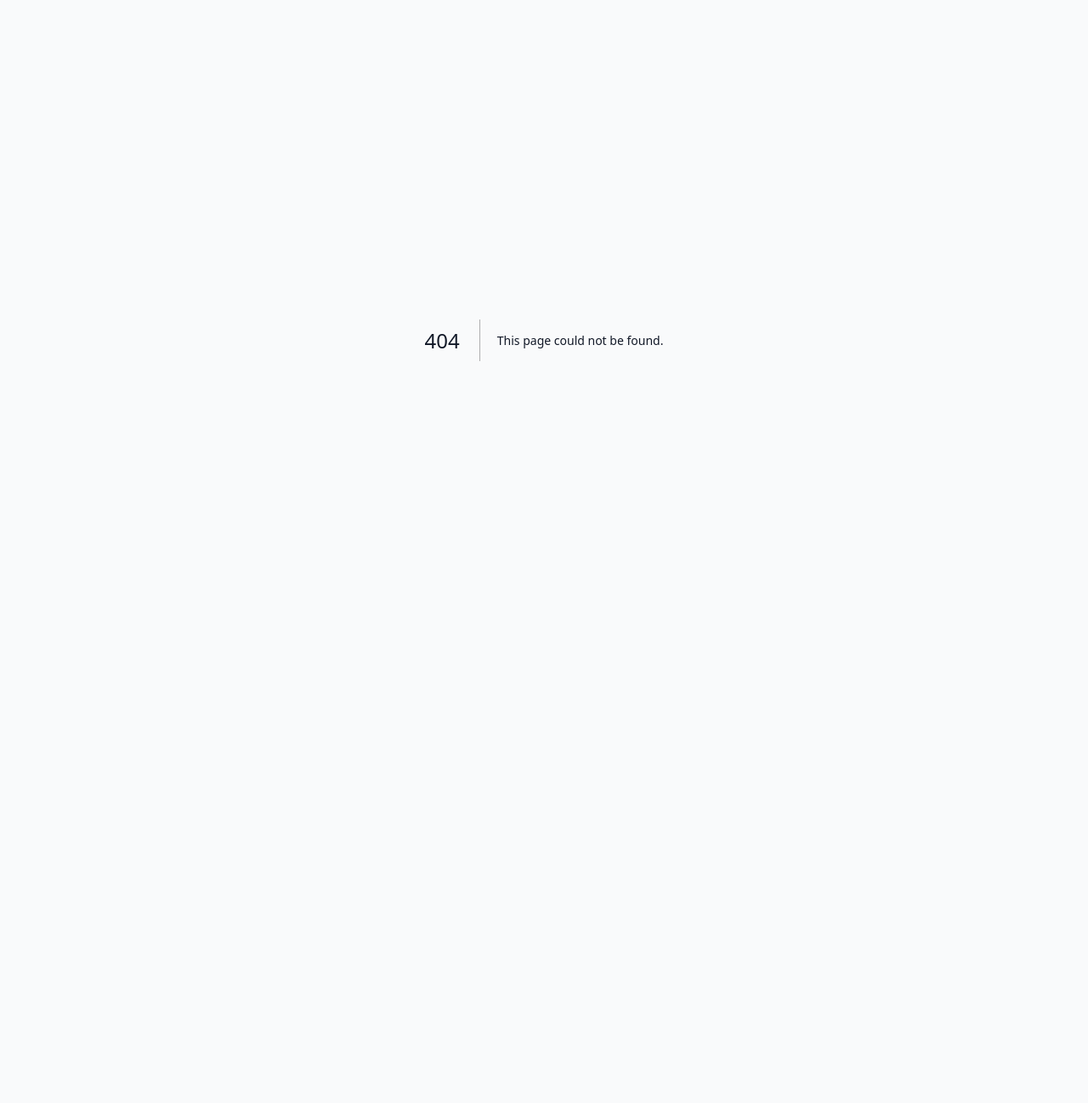
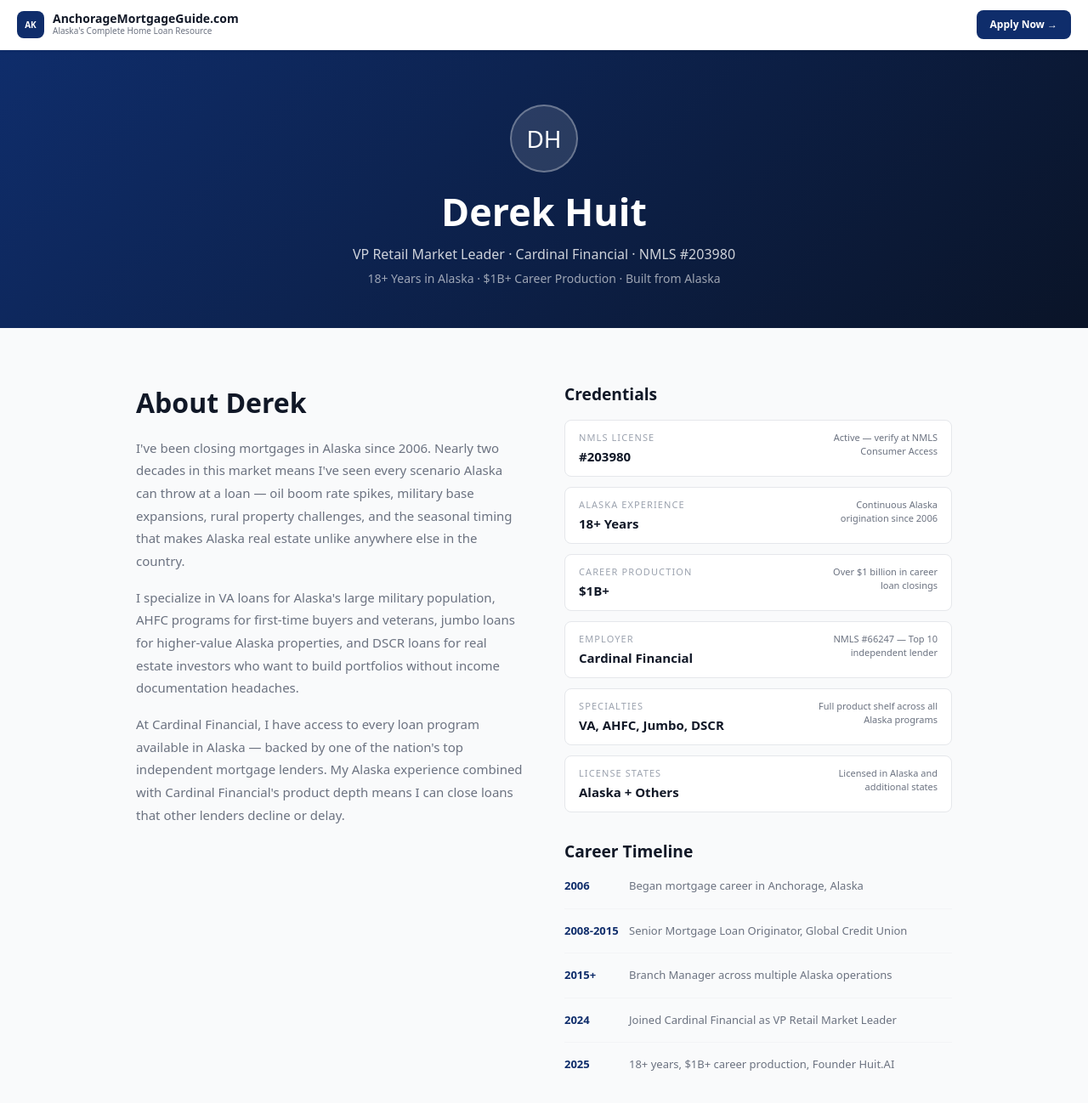
Before and after one commit to derekhuit-afk/alaska-mortgage-network, a Next.js app: page /about in a window 1280 px wide. Before the commit this address had no page. Shown: the top 1298 px of the page at 85% size. Before the commit the page ends 800 px from the top, so only its background shows below. Built offline with nearby package versions, Linux system fonts and the light colour scheme.

Commit message:
feat: add about Derek Huit page with credentials and timeline

```diff
--- /dev/null
+++ b/app/about/page.tsx
@@ -0,0 +1,108 @@
+import { getSiteConfig } from '@/configs/sites'
+export { generateMetadata } from '../layout'
+
+export default function About() {
+  const site = getSiteConfig()
+  const P = site.primary; const A = site.accent; const AT = site.accentText
+  const creds = [
+    {label:"NMLS License",value:"#203980",note:"Active — verify at NMLS Consumer Access"},
+    {label:"Alaska Experience",value:"18+ Years",note:"Continuous Alaska origination since 2006"},
+    {label:"Career Production",value:"$1B+",note:"Over $1 billion in career loan closings"},
+    {label:"Employer",value:"Cardinal Financial",note:"NMLS #66247 — Top 10 independent lender"},
+    {label:"Specialties",value:"VA, AHFC, Jumbo, DSCR",note:"Full product shelf across all Alaska programs"},
+    {label:"License States",value:"Alaska + Others",note:"Licensed in Alaska and additional states"},
+  ]
+  const timeline = [
+    {year:"2006",event:"Began mortgage career in Anchorage, Alaska"},
+    {year:"2008-2015",event:"Senior Mortgage Loan Originator, Global Credit Union"},
+    {year:"2015+",event:"Branch Manager across multiple Alaska operations"},
+    {year:"2024",event:"Joined Cardinal Financial as VP Retail Market Leader"},
+    {year:"2025",event:"18+ years, $1B+ career production, Founder Huit.AI"},
+  ]
+  return (
+    <main style={{minHeight:'100vh',fontFamily:'system-ui,sans-serif',background:'#F9FAFB'}}>
+      <nav style={{background:'#fff',borderBottom:'1px solid #F3F4F6',padding:'12px 20px',display:'flex',alignItems:'center',justifyContent:'space-between',position:'sticky',top:0,zIndex:40,boxShadow:'0 1px 4px rgba(0,0,0,.06)'}}>
+        <div style={{display:'flex',alignItems:'center',gap:10}}>
+          <div style={{width:32,height:32,borderRadius:8,background:P,display:'flex',alignItems:'center',justifyContent:'center'}}>
+            <span style={{color:'#fff',fontSize:10,fontWeight:800}}>AK</span>
+          </div>
+          <div>
+            <div style={{fontWeight:800,color:'#111827',fontSize:14,lineHeight:1}}>{site.shortName}</div>
+            <div style={{fontSize:10,color:'#6B7280'}}>{site.tagline}</div>
+          </div>
+        </div>
+        <a href={site.ctaHref} target="_blank" rel="noopener noreferrer"
+          style={{background:P,color:'#fff',fontSize:12,fontWeight:700,padding:'8px 16px',borderRadius:8,textDecoration:'none'}}>Apply Now →</a>
+      </nav>
+
+      <section style={{background:`linear-gradient(135deg,${P} 0%,#0a1428 100%)`,color:'#fff',padding:'64px 20px 48px',textAlign:'center'}}>
+        <div style={{maxWidth:760,margin:'0 auto'}}>
+          <div style={{width:80,height:80,borderRadius:'50%',background:'rgba(255,255,255,.12)',border:'2px solid rgba(255,255,255,.3)',display:'flex',alignItems:'center',justifyContent:'center',margin:'0 auto 20px',fontSize:28}}>DH</div>
+          <h1 style={{fontSize:'clamp(2rem,4vw,2.8rem)',fontWeight:800,lineHeight:1.15,marginBottom:12}}>Derek Huit</h1>
+          <p style={{color:'rgba(255,255,255,.8)',fontSize:16,marginBottom:6}}>VP Retail Market Leader &middot; Cardinal Financial &middot; NMLS #203980</p>
+          <p style={{color:'rgba(255,255,255,.6)',fontSize:14}}>18+ Years in Alaska &middot; $1B+ Career Production &middot; Built from Alaska</p>
+        </div>
+      </section>
+
+      <section style={{padding:'64px 20px',maxWidth:1000,margin:'0 auto'}}>
+        <div style={{display:'grid',gridTemplateColumns:'1fr 1fr',gap:48,alignItems:'start'}}>
+          <div>
+            <h2 style={{fontSize:'clamp(1.5rem,3vw,2rem)',fontWeight:800,color:'#111827',marginBottom:16}}>About Derek</h2>
+            <p style={{color:'#6B7280',lineHeight:1.78,marginBottom:16,fontSize:15}}>
+              I&apos;ve been closing mortgages in Alaska since 2006. Nearly two decades in this market means I&apos;ve seen every scenario Alaska can throw at a loan — oil boom rate spikes, military base expansions, rural property challenges, and the seasonal timing that makes Alaska real estate unlike anywhere else in the country.
+            </p>
+            <p style={{color:'#6B7280',lineHeight:1.78,marginBottom:16,fontSize:15}}>
+              I specialize in VA loans for Alaska&apos;s large military population, AHFC programs for first-time buyers and veterans, jumbo loans for higher-value Alaska properties, and DSCR loans for real estate investors who want to build portfolios without income documentation headaches.
+            </p>
+            <p style={{color:'#6B7280',lineHeight:1.78,fontSize:15}}>
+              At Cardinal Financial, I have access to every loan program available in Alaska — backed by one of the nation&apos;s top independent mortgage lenders. My Alaska experience combined with Cardinal Financial&apos;s product depth means I can close loans that other lenders decline or delay.
+            </p>
+          </div>
+          <div>
+            <h2 style={{fontSize:'1.2rem',fontWeight:800,color:'#111827',marginBottom:16}}>Credentials</h2>
+            <div style={{display:'flex',flexDirection:'column' as const,gap:12,marginBottom:32}}>
+              {creds.map(c=>(
+                <div key={c.label} style={{background:'#fff',border:'1px solid #E5E7EB',borderRadius:8,padding:'12px 16px',display:'grid',gridTemplateColumns:'1fr auto',gap:8}}>
+                  <div>
+                    <div style={{fontSize:11,color:'#9CA3AF',textTransform:'uppercase' as const,letterSpacing:'.1em',marginBottom:2}}>{c.label}</div>
+                    <div style={{fontWeight:700,color:'#111827',fontSize:15}}>{c.value}</div>
+                  </div>
+                  <div style={{fontSize:11,color:'#6B7280',textAlign:'right' as const,lineHeight:1.4,maxWidth:140}}>{c.note}</div>
+                </div>
+              ))}
+            </div>
+            <h2 style={{fontSize:'1.2rem',fontWeight:800,color:'#111827',marginBottom:16}}>Career Timeline</h2>
+            <div style={{display:'flex',flexDirection:'column' as const,gap:0}}>
+              {timeline.map((t,i)=>(
+                <div key={t.year} style={{display:'grid',gridTemplateColumns:'64px 1fr',gap:12,paddingBottom:i<timeline.length-1?16:0,marginBottom:i<timeline.length-1?16:0,borderBottom:i<timeline.length-1?'1px solid #F3F4F6':'none'}}>
+                  <div style={{fontWeight:700,color:P,fontSize:13}}>{t.year}</div>
+                  <div style={{fontSize:13,color:'#6B7280',lineHeight:1.5}}>{t.event}</div>
+                </div>
+              ))}
+            </div>
+          </div>
+        </div>
+      </section>
+
+      <section style={{background:`${P}08`,borderTop:`1px solid ${P}22`,padding:'48px 20px',textAlign:'center'}}>
+        <div style={{maxWidth:600,margin:'0 auto'}}>
+          <h2 style={{fontSize:'clamp(1.4rem,3vw,2rem)',fontWeight:800,color:'#111827',marginBottom:12}}>Work With Derek</h2>
+          <p style={{color:'#6B7280',marginBottom:24,lineHeight:1.7}}>18 years. $1B+ in closings. Honest advice on every call. If it doesn&apos;t make financial sense for you, I&apos;ll tell you that.</p>
+          <div style={{display:'flex',gap:12,justifyContent:'center',flexWrap:'wrap' as const}}>
+            <a href="tel:9072449368" style={{background:P,color:'#fff',fontWeight:700,padding:'12px 24px',borderRadius:8,textDecoration:'none',fontSize:14}}>Call (907) 244-9368</a>
+            <a href={site.ctaHref} target="_blank" rel="noopener noreferrer" style={{border:`1px solid ${P}`,color:P,fontWeight:600,padding:'12px 24px',borderRadius:8,textDecoration:'none',fontSize:14}}>{site.ctaLabel}</a>
+          </div>
+        </div>
+      </section>
+
+      <div style={{background:'#F9FAFB',borderTop:'1px solid #E5E7EB',padding:'16px 20px',textAlign:'center'}}>
+        <div style={{display:'flex',gap:16,justifyContent:'center',flexWrap:'wrap' as const,marginBottom:8}}>
+          <a href="/" style={{color:P,textDecoration:'none',fontSize:13,fontWeight:600}}>Home</a>
+          <a href="/loan-programs" style={{color:'#6B7280',textDecoration:'none',fontSize:13}}>Loan Programs</a>
+          {site.networkLinks.map(l=>(<a key={l.href} href={l.href} style={{color:'#6B7280',textDecoration:'none',fontSize:13}}>{l.label}</a>))}
+        </div>
+        <p style={{fontSize:11,color:'#9CA3AF',lineHeight:1.6}}>Derek Huit &middot; NMLS #203980 &middot; Cardinal Financial, NMLS #66247 &middot; Equal Housing Lender &middot; Licensed in Alaska</p>
+      </div>
+    </main>
+  )
+}
```
